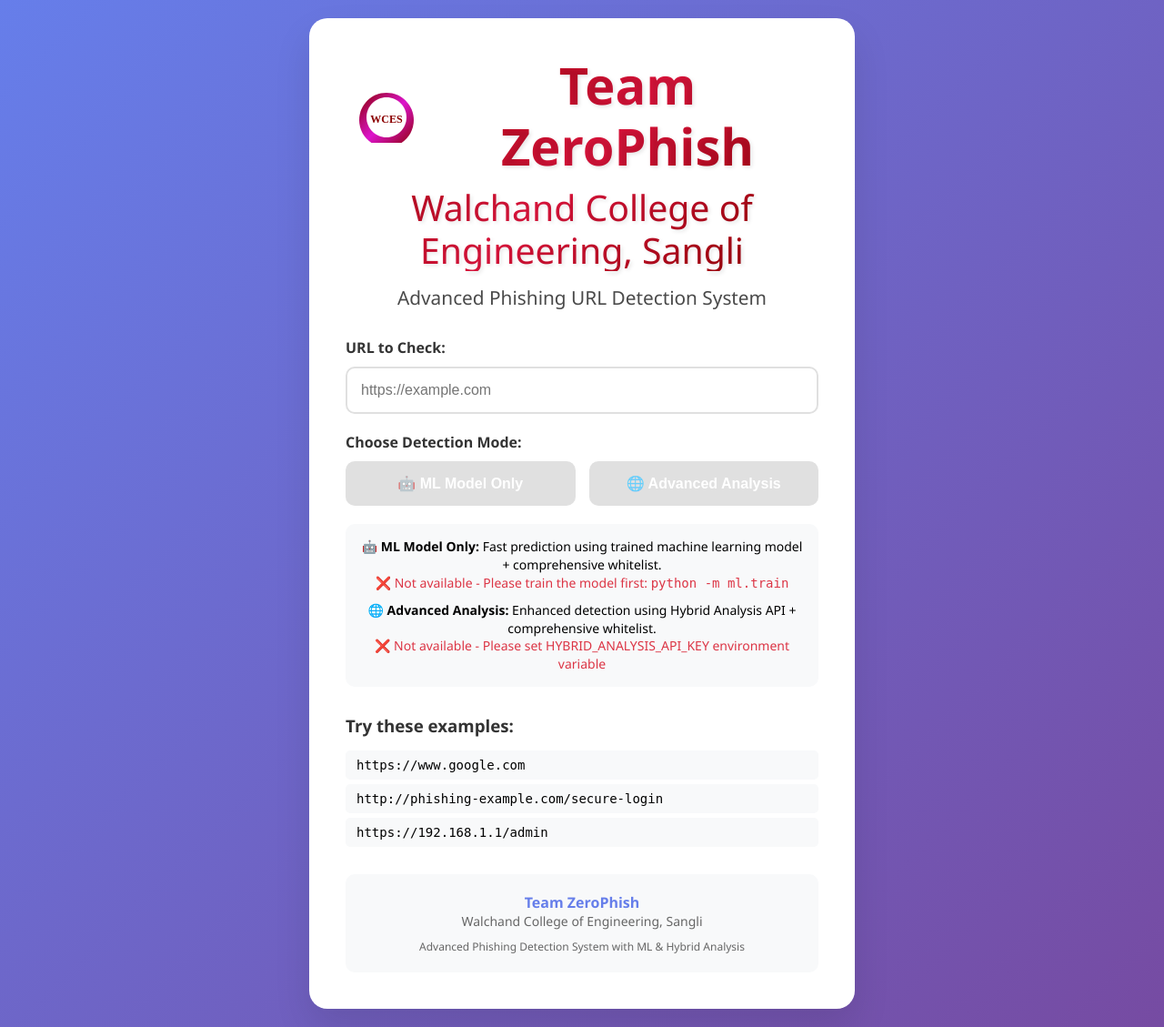
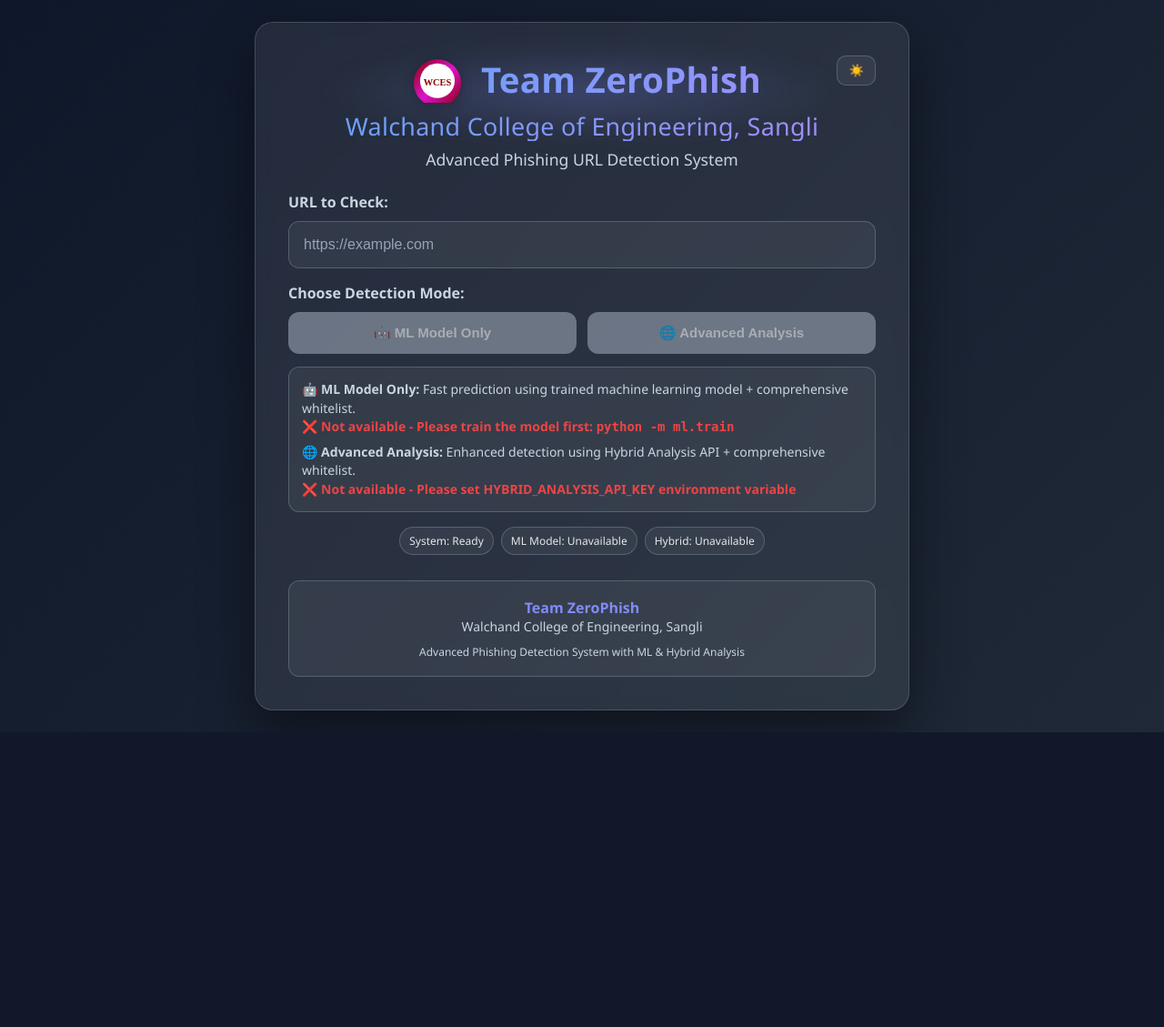
Before and after one commit to Avaneesh-Inamdar/Phishing-Links-Detector, a Flask app: page / in a window 1280 px wide. Shown: the whole page at 91% size. After the commit the page ends 805 px from the top, so only its background shows below. Run offline with Flask 3, Linux system fonts and the light colour scheme.

Commit message:
Update ML scripts and index template

```diff
--- a/ml/features.py
+++ b/ml/features.py
@@ -100,6 +100,8 @@ def extract_features(url: str) -> Dict[str, Any]:
         # Cloud & Infrastructure
         'cloudflare', 'aws', 'azure', 'gcp', 'heroku', 'digitalocean',
         'ubuntu', 'debian', 'redhat', 'centos', 'fedora', 'opensuse',
+        'linuxmint', 'manjaro', 'arch', 'elementary', 'zorin', 'suse',
+        'kde', 'gnome',
         'nvidia', 'intel', 'amd', 'qualcomm', 'samsung', 'lg', 'sony',
 
         # E-commerce (Global)
--- a/templates/index.html
+++ b/templates/index.html
@@ -11,37 +11,108 @@
             box-sizing: border-box;
         }
 
+        :root {
+            --bg-gradient: linear-gradient(135deg, #0f172a 0%, #1f2937 100%);
+            --card-bg: rgba(255, 255, 255, 0.08);
+            --card-border: rgba(255, 255, 255, 0.15);
+            --text-primary: #e5e7eb;
+            --text-secondary: #cbd5e1;
+            --brand-gradient: linear-gradient(135deg, #60a5fa 0%, #a78bfa 100%);
+            --accent: #818cf8;
+            --success-bg: rgba(34, 197, 94, 0.15);
+            --success-border: rgba(34, 197, 94, 0.35);
+            --success-text: #22c55e;
+            --danger-bg: rgba(239, 68, 68, 0.15);
+            --danger-border: rgba(239, 68, 68, 0.35);
+            --danger-text: #ef4444;
+            --warn-bg: rgba(234, 179, 8, 0.15);
+            --warn-border: rgba(234, 179, 8, 0.35);
+            --warn-text: #eab308;
+            --input-border: rgba(148, 163, 184, 0.35);
+            --input-bg: rgba(255, 255, 255, 0.06);
+            --shadow-strong: 0 25px 60px rgba(0,0,0,0.45);
+        }
+
+        body.light {
+            --bg-gradient: linear-gradient(135deg, #f8fafc 0%, #e2e8f0 100%);
+            --card-bg: #ffffff;
+            --card-border: rgba(15, 23, 42, 0.06);
+            --text-primary: #0f172a;
+            --text-secondary: #334155;
+            --brand-gradient: linear-gradient(135deg, #667eea 0%, #764ba2 100%);
+            --accent: #667eea;
+            --success-bg: #d4edda;
+            --success-border: #c3e6cb;
+            --success-text: #155724;
+            --danger-bg: #f8d7da;
+            --danger-border: #f5c6cb;
+            --danger-text: #721c24;
+            --warn-bg: #fff3cd;
+            --warn-border: #ffeaa7;
+            --warn-text: #856404;
+            --input-border: #e2e8f0;
+            --input-bg: #ffffff;
+            --shadow-strong: 0 20px 40px rgba(2, 6, 23, 0.15);
+        }
+
         body {
             font-family: 'Segoe UI', Tahoma, Geneva, Verdana, sans-serif;
-            background: linear-gradient(135deg, #667eea 0%, #764ba2 100%);
+            background: var(--bg-gradient);
             min-height: 100vh;
             display: flex;
             align-items: center;
             justify-content: center;
-            padding: 20px;
+            padding: 24px;
+            color: var(--text-primary);
+            transition: background 0.4s ease;
         }
 
         .container {
-            background: white;
+            background: var(--card-bg);
+            border: 1px solid var(--card-border);
             border-radius: 20px;
-            box-shadow: 0 20px 40px rgba(0, 0, 0, 0.1);
-            padding: 40px;
-            max-width: 600px;
+            box-shadow: var(--shadow-strong);
+            padding: 36px;
+            max-width: 720px;
             width: 100%;
             text-align: center;
+            backdrop-filter: blur(8px);
+            -webkit-backdrop-filter: blur(8px);
+            transform: translateY(0);
+            animation: floatIn 600ms cubic-bezier(.2,.8,.2,1);
+        }
+
+        @keyframes floatIn {
+            from { opacity: 0; transform: translateY(12px); }
+            to { opacity: 1; transform: translateY(0); }
         }
 
         .header {
-            margin-bottom: 30px;
+            margin-bottom: 24px;
+            position: relative;
         }
 
+        .theme-toggle {
+            position: absolute;
+            top: 0;
+            right: 0;
+            background: var(--input-bg);
+            border: 1px solid var(--input-border);
+            color: var(--text-primary);
+            padding: 8px 12px;
+            border-radius: 10px;
+            cursor: pointer;
+            transition: transform 0.2s ease, background 0.3s ease;
+        }
+
+        .theme-toggle:hover { transform: translateY(-2px); }
+
         .header h1 {
-            color: #8B0000;
-            font-size: 3.5em;
-            margin-bottom: 15px;
-            font-weight: 700;
-            text-shadow: 2px 2px 4px rgba(0,0,0,0.1);
-            background: linear-gradient(135deg, #8B0000 0%, #DC143C 50%, #8B0000 100%);
+            font-size: 2.4em;
+            margin-bottom: 8px;
+            font-weight: 800;
+            letter-spacing: 0.3px;
+            background: var(--brand-gradient);
             -webkit-background-clip: text;
             -webkit-text-fill-color: transparent;
             background-clip: text;
@@ -49,18 +120,35 @@
         }
 
         .header p {
-            color: #4A4A4A;
-            font-size: 1.3em;
+            color: var(--text-secondary);
+            font-size: 1.1em;
             font-weight: 500;
-            margin-bottom: 15px;
+            margin-bottom: 10px;
+        }
+
+        .status-badges {
+            display: flex;
+            gap: 8px;
+            justify-content: center;
+            flex-wrap: wrap;
+            margin-top: 6px;
+        }
+
+        .badge {
+            padding: 6px 10px;
+            border-radius: 999px;
+            font-size: 12px;
+            border: 1px solid var(--input-border);
+            background: var(--input-bg);
         }
 
         .college-logo {
-            width: 60px;
-            height: 60px;
-            margin: 0 15px;
+            width: 52px;
+            height: 52px;
+            margin: 0 12px;
             vertical-align: middle;
             display: inline-block;
+            filter: drop-shadow(0 2px 6px rgba(0,0,0,0.25));
         }
 
         .title-container {
@@ -78,251 +166,169 @@
         }
 
         .warning {
-            background: #fff3cd;
-            border: 1px solid #ffeaa7;
-            color: #856404;
-            padding: 15px;
-            border-radius: 10px;
-            margin-bottom: 20px;
+            background: var(--warn-bg);
+            border: 1px solid var(--warn-border);
+            color: var(--warn-text);
+            padding: 14px 15px;
+            border-radius: 12px;
+            margin-bottom: 18px;
         }
 
-        .input-group {
-            margin-bottom: 20px;
-        }
+        .input-group { margin-bottom: 16px; }
 
         .input-group label {
             display: block;
             margin-bottom: 10px;
-            color: #333;
+            color: var(--text-secondary);
             font-weight: 600;
             text-align: left;
         }
 
         .url-input {
             width: 100%;
-            padding: 15px;
-            border: 2px solid #e0e0e0;
-            border-radius: 10px;
+            padding: 16px 16px;
+            border: 1px solid var(--input-border);
+            border-radius: 12px;
             font-size: 16px;
-            transition: border-color 0.3s ease;
+            transition: border-color 0.25s ease, box-shadow 0.25s ease;
+            background: var(--input-bg);
+            color: var(--text-primary);
         }
+
+        .url-input::placeholder { color: #94a3b8; }
 
         .url-input:focus {
             outline: none;
-            border-color: #667eea;
+            border-color: var(--accent);
+            box-shadow: 0 0 0 4px rgba(129, 140, 248, 0.25);
         }
 
-        .mode-selector {
+        .button-group {
             display: flex;
-            gap: 10px;
-            margin-bottom: 20px;
+            gap: 12px;
+            margin-bottom: 14px;
         }
 
-        .mode-option {
+        .mode-btn {
             flex: 1;
-            padding: 12px;
-            border: 2px solid #e0e0e0;
-            border-radius: 10px;
+            background: var(--brand-gradient);
+            color: white;
+            border: none;
+            padding: 14px 18px;
+            border-radius: 12px;
+            font-size: 15px;
+            font-weight: 700;
             cursor: pointer;
-            transition: all 0.3s ease;
-            background: #f8f9fa;
+            transition: transform 0.2s ease, box-shadow 0.2s ease, opacity 0.2s ease;
         }
 
-        .mode-option.active {
-            border-color: #667eea;
-            background: #e3e7ff;
-            font-weight: 600;
+        .mode-btn:hover:not(:disabled) {
+            transform: translateY(-2px);
+            box-shadow: 0 8px 24px rgba(99, 102, 241, 0.35);
         }
 
-        .mode-option:hover {
-            background: #e9ecef;
+        .mode-btn:disabled {
+            background: #9aa3b2;
+            cursor: not-allowed;
+            transform: none;
+            opacity: 0.6;
         }
 
-        .btn {
-            background: linear-gradient(135deg, #667eea 0%, #764ba2 100%);
-            color: white;
-            border: none;
-            padding: 15px 30px;
-            border-radius: 10px;
-            font-size: 16px;
-            font-weight: 600;
-            cursor: pointer;
-            transition: transform 0.2s ease;
-            width: 100%;
+        .mode-descriptions {
+            background: var(--input-bg);
+            border: 1px solid var(--input-border);
+            border-radius: 12px;
+            padding: 14px;
+            margin-top: 8px;
+            text-align: left;
         }
 
-        .btn:hover {
-            transform: translateY(-2px);
+        .mode-desc {
+            margin-bottom: 8px;
+            font-size: 14px;
+            line-height: 1.45;
+            color: var(--text-secondary);
         }
 
-        .btn:disabled {
-            background: #ccc;
-            cursor: not-allowed;
-            transform: none;
-        }
+        .mode-desc:last-child { margin-bottom: 0; }
+
+        .unavailable { color: var(--danger-text); font-weight: 600; }
 
         .result {
-            margin-top: 30px;
-            padding: 20px;
-            border-radius: 10px;
-            font-size: 18px;
-            font-weight: 600;
+            margin-top: 22px;
+            padding: 18px;
+            border-radius: 12px;
+            font-size: 17px;
+            font-weight: 700;
             display: none;
+            border: 1px solid transparent;
         }
 
         .result.legitimate {
-            background: #d4edda;
-            color: #155724;
-            border: 1px solid #c3e6cb;
+            background: var(--success-bg);
+            color: var(--success-text);
+            border-color: var(--success-border);
         }
 
         .result.phishing {
-            background: #f8d7da;
-            color: #721c24;
-            border: 1px solid #f5c6cb;
+            background: var(--danger-bg);
+            color: var(--danger-text);
+            border-color: var(--danger-border);
         }
 
         .result.error {
-            background: #fff3cd;
-            color: #856404;
-            border: 1px solid #ffeaa7;
+            background: var(--warn-bg);
+            color: var(--warn-text);
+            border-color: var(--warn-border);
         }
 
         .confidence {
-            font-size: 14px;
-            margin-top: 10px;
-            opacity: 0.8;
+            font-size: 13px;
+            margin-top: 8px;
+            opacity: 0.85;
         }
 
-        .loading {
-            display: none;
-            margin-top: 20px;
-        }
-
+        .loading { display: none; margin-top: 18px; }
         .spinner {
-            border: 3px solid #f3f3f3;
-            border-top: 3px solid #667eea;
+            border: 3px solid rgba(148, 163, 184, 0.35);
+            border-top: 3px solid var(--accent);
             border-radius: 50%;
             width: 30px;
             height: 30px;
             animation: spin 1s linear infinite;
             margin: 0 auto;
         }
+        @keyframes spin { 0% { transform: rotate(0deg); } 100% { transform: rotate(360deg); } }
 
-        @keyframes spin {
-            0% { transform: rotate(0deg); }
-            100% { transform: rotate(360deg); }
-        }
-
-        .examples {
-            margin-top: 30px;
-            text-align: left;
-        }
-
-        .examples h3 {
-            color: #333;
-            margin-bottom: 15px;
-        }
-
-        .example-url {
-            background: #f8f9fa;
-            padding: 8px 12px;
-            border-radius: 5px;
-            margin: 5px 0;
-            cursor: pointer;
-            transition: background-color 0.2s ease;
-            font-family: monospace;
-            font-size: 14px;
-        }
-
-        .example-url:hover {
-            background: #e9ecef;
-        }
-
-        .button-group {
-            display: flex;
-            gap: 15px;
-            margin-bottom: 20px;
-        }
-
-        .mode-btn {
-            flex: 1;
-            background: linear-gradient(135deg, #667eea 0%, #764ba2 100%);
-            color: white;
-            border: none;
-            padding: 15px 20px;
-            border-radius: 10px;
-            font-size: 16px;
-            font-weight: 600;
-            cursor: pointer;
-            transition: all 0.3s ease;
-        }
-
-        .mode-btn:hover:not(:disabled) {
-            transform: translateY(-2px);
-            box-shadow: 0 5px 15px rgba(0, 0, 0, 0.2);
-        }
-
-        .mode-btn:disabled {
-            background: #ccc;
-            cursor: not-allowed;
-            transform: none;
-            opacity: 0.6;
-        }
-
-        .mode-descriptions {
-            background: #f8f9fa;
-            border-radius: 10px;
-            padding: 15px;
-            margin-top: 10px;
-        }
-
-        .mode-desc {
-            margin-bottom: 10px;
-            font-size: 14px;
-            line-height: 1.4;
-        }
-
-        .mode-desc:last-child {
-            margin-bottom: 0;
-        }
-
-        .unavailable {
-            color: #dc3545;
-            font-weight: 500;
-        }
-
-        .team-info {
-            background: linear-gradient(135deg, #667eea 0%, #764ba2 100%);
-            color: white;
-            padding: 10px 20px;
-            border-radius: 25px;
-            margin: 15px auto;
-            display: inline-block;
-            font-size: 14px;
-            box-shadow: 0 4px 15px rgba(102, 126, 234, 0.3);
+        /* header glow */
+        .header::before {
+            content: "";
+            position: absolute;
+            inset: -20px -20px auto -20px;
+            height: 120px;
+            background: radial-gradient(60% 60% at 50% 50%, rgba(129,140,248,0.25) 0%, rgba(129,140,248,0) 70%);
+            filter: blur(12px);
+            z-index: -1;
+            pointer-events: none;
         }
 
         .footer {
-            margin-top: 30px;
-            padding: 20px;
-            background: #f8f9fa;
-            border-radius: 10px;
+            margin-top: 28px;
+            padding: 18px;
+            background: var(--input-bg);
+            border: 1px solid var(--input-border);
+            border-radius: 12px;
             text-align: center;
-            color: #666;
+            color: var(--text-secondary);
             font-size: 14px;
         }
-
-        .footer .team-name {
-            color: #667eea;
-            font-weight: 600;
-            font-size: 16px;
-        }
+        .footer .team-name { color: var(--accent); font-weight: 700; font-size: 16px; }
     </style>
 </head>
 <body>
     <div class="container">
         <div class="header">
+            <button type="button" class="theme-toggle" id="themeToggle" aria-label="Toggle theme">🌙</button>
             <h1>
                 <div class="title-container">
                     <div class="title-text">
@@ -386,18 +392,18 @@
             <p>Analyzing URL...</p>
         </div>
 
+        <div class="status-badges">
+            <span class="badge">System: {% if system_loaded %}Ready{% else %}Not Ready{% endif %}</span>
+            <span class="badge">ML Model: {% if model_available %}Available{% else %}Unavailable{% endif %}</span>
+            <span class="badge">Hybrid: {% if hybrid_available %}Available{% else %}Unavailable{% endif %}</span>
+        </div>
+
         <div class="result" id="result">
             <div id="resultText"></div>
             <div class="confidence" id="confidence"></div>
             <div class="mode-used" id="modeUsed"></div>
         </div>
 
-        <div class="examples">
-            <h3>Try these examples:</h3>
-            <div class="example-url" onclick="setUrl('https://www.google.com')">https://www.google.com</div>
-            <div class="example-url" onclick="setUrl('http://phishing-example.com/secure-login')">http://phishing-example.com/secure-login</div>
-            <div class="example-url" onclick="setUrl('https://192.168.1.1/admin')">https://192.168.1.1/admin</div>
-        </div>
 
         <div class="footer">
             <div class="team-name">Team ZeroPhish</div>
@@ -409,6 +415,28 @@
     </div>
 
     <script>
+        // Theme handling with localStorage persistence
+        const THEME_KEY = 'zerophish-theme';
+        const themeToggleBtn = document.getElementById('themeToggle');
+        function applyTheme(theme) {
+            if (theme === 'light') {
+                document.body.classList.add('light');
+                themeToggleBtn.textContent = '🌙';
+                themeToggleBtn.title = 'Switch to dark mode';
+            } else {
+                document.body.classList.remove('light');
+                themeToggleBtn.textContent = '☀️';
+                themeToggleBtn.title = 'Switch to light mode';
+            }
+        }
+        const savedTheme = localStorage.getItem(THEME_KEY) || 'dark';
+        applyTheme(savedTheme);
+        themeToggleBtn.addEventListener('click', () => {
+            const next = document.body.classList.contains('light') ? 'dark' : 'light';
+            localStorage.setItem(THEME_KEY, next);
+            applyTheme(next);
+        });
+
         const form = document.getElementById('urlForm');
         const urlInput = document.getElementById('url');
         const loading = document.getElementById('loading');
@@ -473,9 +501,14 @@
             }
         }
 
-        function setUrl(url) {
-            urlInput.value = url;
-        }
+        // Enter key submits using the best available mode
+        urlInput.addEventListener('keydown', (e) => {
+            if (e.key === 'Enter') {
+                e.preventDefault();
+                const preferHybrid = !document.getElementById('hybridBtn').disabled;
+                checkUrl(preferHybrid ? 'hybrid' : 'model_only');
+            }
+        });
 
         // Audio feedback for results
         let audioContext;
```
Also changed, not shown: ml/predict.py (+15 -2 lines), ml/train.py (+44 -0 lines).
